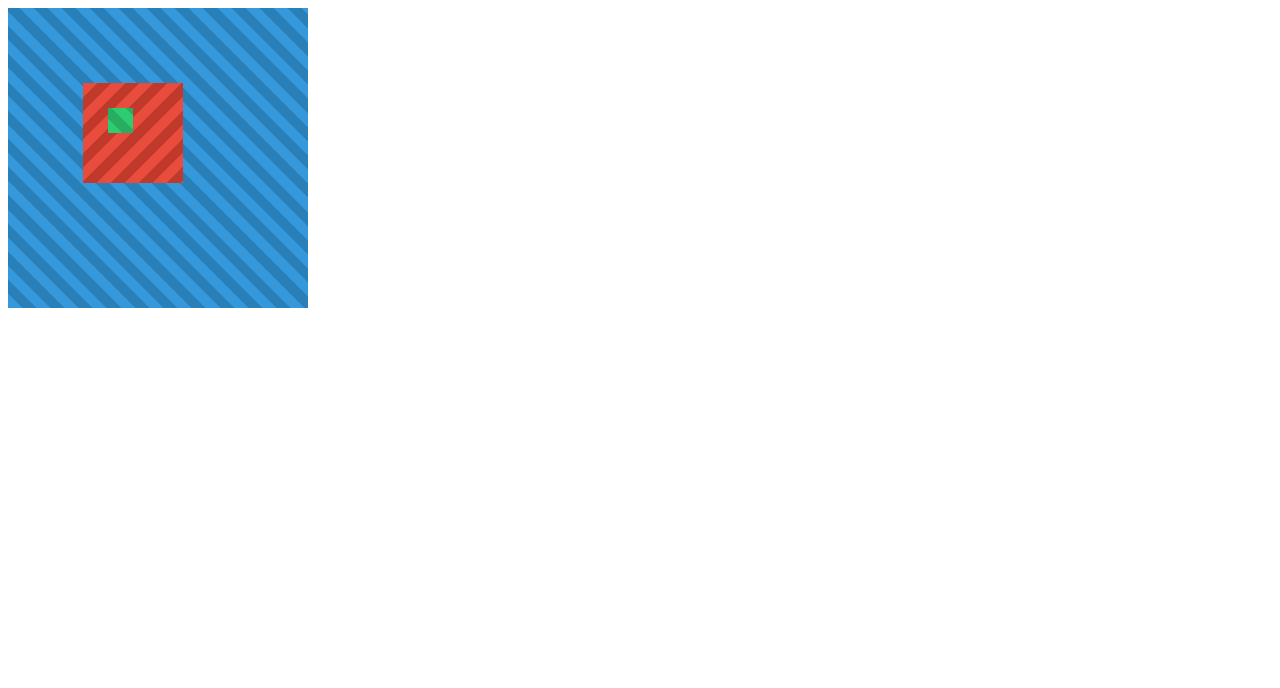
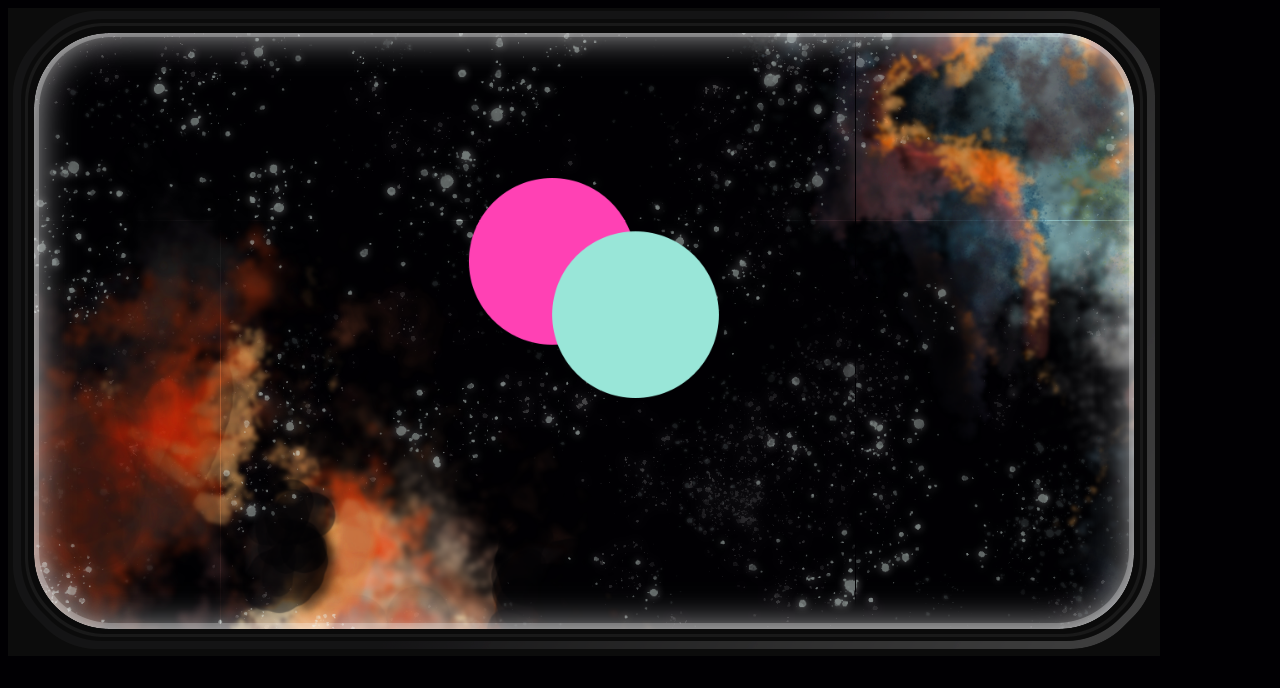
Before and after one commit to rmkubik/eclipse, a website: page index.html in a window 1280 px wide. Drawn offline with Linux system fonts and the light colour scheme.

Commit message:
Add everything else

```diff
--- a/index.html
+++ b/index.html
@@ -5,11 +5,17 @@
     <link rel="stylesheet" type="text/css" href="src/main.css"/>
 </head>
 <body>
-    <div class="parent">
-      <div class="child">
-      </div>
-      <div class="grandchild">
-      </div>
+    <div class="viewport">
+        <div class="base">
+            <div class="layer1">
+                <div class="layer2"></div>
+                <div class="layer3"></div>
+                <div class="layer4"></div>
+                <div class="layer5"></div>
+                <div class="layer6"></div>
+            </div>
+        </div>
+        <div class="border"></div>
     </div>
 </body>
 </html>
--- a/src/main.css
+++ b/src/main.css
@@ -1,46 +1,68 @@
+body {
+    background-color: #010003;
+}
+
 body * {
     position: absolute;
 }
 
-.parent {
-    background: repeating-linear-gradient(
-        45deg,
-        #3498db,
-        #3498db 10px,
-        #2980b9 10px,
-        #2980b9 20px
-    );
-    width: 300px;
-    height: 300px;
-    transform-style: preserve-3d;
+.viewport {
+    overflow: hidden;
+    height: 648px;
+    width: 1152px;
 }
 
-.child {
-    background: repeating-linear-gradient(
-        135deg,
-        #e74c3c,
-        #e74c3c 10px,
-        #c0392b 10px,
-        #c0392b 20px
-    );
-    width: 100px;
-    height: 100px;
-    margin-top: 75px;
-    margin-left: 75px;
-    transform: translateZ(30px);
+.border {
+    width: 100%;
+    height: 100%;
+    pointer-events: none;
+    background-image: url("../assets/images/border.png");
 }
 
-.grandchild {
-    background: repeating-linear-gradient(
-        45deg,
-        #2ecc71,
-        #2ecc71 10px,
-        #27ae60 10px,
-        #27ae60 20px
-    );
-    width: 25px;
-    height: 25px;
-    margin-top: 100px;
-    margin-left: 100px;
-    transform: translateZ(180px);
+.base {
+    background-color: #010003;
+    background-image: url("../assets/images/0_background.png");
+    width: 1600px;
+    height: 900px;
 }
+
+.base div {
+    width: 100%;
+    height: 100%;
+    background-size: contain;
+}
+
+.layer1 {
+    transform-style: preserve-3d;
+    /* transform: translate3d(-400px, -150px, -300px); */
+    transform: translateZ(-300px);
+
+    background-image: url("../assets/images/1_left nebula.png");
+}
+
+.layer2 {
+    /* transform: translate3d(-200px, -100px, -200px); */
+    transform: translateZ(-200px);
+
+    background-image: url("../assets/images/2_right nebula.png");
+}
+
+.layer3 {
+    transform: translateZ(-100px);
+    background-image: url("../assets/images/3_star base.png");
+}
+
+.layer4 {
+    /* transform: translateZ(100px); */
+    background-image: url("../assets/images/4_star base.png");
+}
+
+.layer5 {
+    transform: translateZ(30px);
+    background-image: url("../assets/images/5_sun.png");
+}
+
+.layer6 {
+    transform: translateZ(270px);
+    background-image: url("../assets/images/6_planet.png");
+}
--- a/src/main.js
+++ b/src/main.js
@@ -1,7 +1,54 @@
+// const layers = [
+//     {
+//         frames: [
+//             "https://cdn.windowsreport.com/wp-content/uploads/2017/12/animation-software-kids.png"
+//         ],
+//         z: 0
+//         // rate: 1000
+//     }
+// ];
+
+const animate = (div, frames, rate) => {
+    div.dataset.frame = 0;
+    setInterval(() => {
+        div.style.backgroundImage = `url(${
+            frames[parseInt(div.dataset.frame)]
+        })`;
+        div.dataset.frame = nextFrame(div.dataset.frame, frames);
+    }, rate);
+};
+
+const nextFrame = (current, frames) =>
+    current + 1 < frames.length ? current + 1 : 0;
+
+const findDistance = (a, b) =>
+    Math.sqrt(Math.pow(a.x - b.x, 2) + Math.pow(a.y - b.y, 2));
+
+// find overlapping x & y percentage for planet and sun
+const getTiltDifference = (rootParallaxLayer, target) => {
+    const {
+        percentageX,
+        percentageY
+    } = rootParallaxLayer.vanillaTilt.getValues();
+    return findDistance({ x: percentageY, y: percentageY }, target);
+};
+
 window.onload = () => {
-    console.log("loaded");
-    VanillaTilt.init(document.querySelector(".parent"), {
-        max: 35,
-        speed: 400
+    const rootParallaxLayer = document.querySelector(".layer1");
+    VanillaTilt.init(rootParallaxLayer, {
+        max: 10, // 35
+        perspective: 1500,
+        reset: false,
+        speed: 30000,
+        reverse: true
     });
+
+    // animate(
+    //     document.querySelector(".layer1"),
+    //     [
+    //         "https://cdn.windowsreport.com/wp-content/uploads/2017/12/animation-software-kids.png",
+    //         "http://www.webtechlearning.com/wp-content/uploads/2014/04/Best-Animation.jpg"
+    //     ],
+    //     1000
+    // );
 };
```
Also changed, not shown: assets/images/0_background.png (added), assets/images/1_left nebula.png (added), assets/images/2_right nebula.png (added), assets/images/3_star base.png (added), assets/images/3_star sparkles.png (added), assets/images/4_star base.png (added), assets/images/4_star sparkles.png (added), assets/images/5_sun.png (added), assets/images/6_planet.png (added), assets/images/border.png (added).
